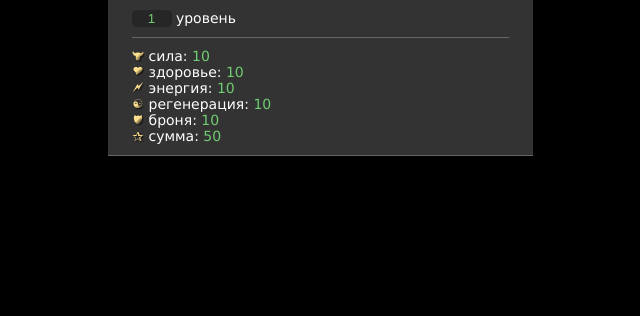
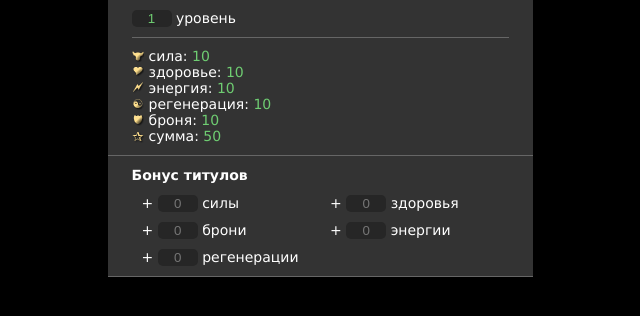
Before and after one commit to SleekHarpy/barbars-calc, a React (Create React App) app: page / in a window 1280 px wide. Shown: the top 316 px of the page, without its empty margins (320-960 px from the left). Built offline with nearby package versions, Linux system fonts and the light colour scheme; the HTML template or start-up script is replaced by a standard one.

Commit message:
add title bonuses component

```diff
--- a/src/App.jsx
+++ b/src/App.jsx
@@ -1,14 +1,18 @@
-import React from 'react';
+import React, {useState} from 'react';
 import './App.scss';
 import HeroCharacteristics from "./components/heroCharacteristics/HeroCharacteristics";
 import Container from "./components/container/Container";
+import TitleBonus from "./components/titleBonus/TitleBonus";
 
 function App() {
-  return (
-    <Container>
-      <HeroCharacteristics />
-    </Container>
-  );
+    const [titleBonuses, setTitleBonuses] = useState({});
+
+    return (
+        <Container>
+            <HeroCharacteristics titleBonuses={titleBonuses} />
+            <TitleBonus handleBonuses={setTitleBonuses} />
+        </Container>
+    );
 }
 
 export default App;
--- a/src/assets/styles/mixins.scss
+++ b/src/assets/styles/mixins.scss
@@ -14,3 +14,10 @@
   border-radius: 5px;
   background-color: $color-field-bg;
 }
+
+@mixin listReset {
+  margin: 0;
+  padding: 0;
+
+  list-style: none;
+}
--- a/src/components/container/Container.jsx
+++ b/src/components/container/Container.jsx
@@ -1,4 +1,5 @@
 import styles from './Container.module.scss';
+
 
 function Container({ children }) {
     return (
--- a/src/components/heroCharacteristics/HeroCharacteristics.jsx
+++ b/src/components/heroCharacteristics/HeroCharacteristics.jsx
@@ -4,7 +4,7 @@ import {useEffect, useState} from "react";
 
 const LEVEL_BONUS = 10;
 
-function HeroCharacteristics() {
+function HeroCharacteristics({titleBonuses}) {
     const [level, setLevel] = useState(1);
     const [strength, setStrength] = useState(0);
     const [health, setHealth] = useState(0);
@@ -20,23 +20,28 @@ function HeroCharacteristics() {
     }, [strength, health, energy, regeneration, shield]);
 
     const handleChangeLevel = (evt) => {
-        const level = evt.target.value;
+        const level = Number(evt.target.value);
 
         setLevel(level);
     };
 
     useEffect(() => {
         countSum();
-    }, [level]);
+    }, [level, titleBonuses]);
 
     const countSum = () => {
         const levelBonus = LEVEL_BONUS * level;
+        const sumStrength = levelBonus + titleBonuses.strength;
+        const sumHealth = levelBonus + titleBonuses.health;
+        const sumEnergy = levelBonus + titleBonuses.energy;
+        const sumRegeneration = levelBonus + titleBonuses.regeneration;
+        const sumShield = levelBonus + titleBonuses.shield;
 
-        setStrength(levelBonus);
-        setHealth(levelBonus);
-        setEnergy(levelBonus);
-        setRegeneration(levelBonus);
-        setShield(levelBonus);
+        setStrength(sumStrength);
+        setHealth(sumHealth);
+        setEnergy(sumEnergy);
+        setRegeneration(sumRegeneration);
+        setShield(sumShield);
     };
 
     return (
--- a/src/components/heroCharacteristics/HeroCharacteristics.module.scss
+++ b/src/components/heroCharacteristics/HeroCharacteristics.module.scss
@@ -18,19 +18,8 @@
   @include field;
 }
 
-input[type=number]::-webkit-inner-spin-button,
-input[type=number]::-webkit-outer-spin-button {
-  -webkit-appearance: none;
-  -moz-appearance: none;
-  appearance: none;
-  margin: 0;
-}
-
 .list {
-  margin: 0;
-  padding: 0;
-
-  list-style: none;
+  @include listReset;
 }
 
 .item {
--- /dev/null
+++ b/src/components/titleBonus/TitleBonus.jsx
@@ -0,0 +1,53 @@
+import styles from './TitleBonus.module.scss';
+import {useEffect, useState} from "react";
+
+function TitleBonus({handleBonuses}) {
+    const [bonuses, setBonuses] = useState({
+        strength: 0,
+        health: 0,
+        shield: 0,
+        energy: 0,
+        regeneration: 0,
+    });
+
+    useEffect(() => {
+        handleBonuses(bonuses);
+    }, [bonuses]);
+
+    const handleChangeBonus = (evt) => {
+        const name = evt.target.name;
+        const value = Number(evt.target.value);
+
+        setBonuses({...bonuses, [name]: value});
+    };
+
+    return (
+        <section className={styles.titleBonus}>
+            <h2 className={styles.title}>Бонус титулов</h2>
+            <ul className={styles.list}>
+                <li className={styles.item}>
+                    + <input className={styles.field} onChange={handleChangeBonus} type="number" id="bonusStrength" name="strength" placeholder="0" min="0"/>
+                    <label htmlFor="bonusStrength"> силы</label>
+                </li>
+                <li className={styles.item}>
+                    + <input className={styles.field} onChange={handleChangeBonus} type="number" id="bonusHealth" name="health" placeholder="0" min="0"/>
+                    <label htmlFor="bonusHealth"> здоровья</label>
+                </li>
+                <li className={styles.item}>
+                    + <input className={styles.field} onChange={handleChangeBonus} type="number" id="bonusShield" name="shield" placeholder="0" min="0"/>
+                    <label htmlFor="bonusShield"> брони</label>
+                </li>
+                <li className={styles.item}>
+                    + <input className={styles.field} onChange={handleChangeBonus} type="number" id="bonusEnergy" name="energy" placeholder="0" min="0"/>
+                    <label htmlFor="bonusEnergy"> энергии</label>
+                </li>
+                <li className={styles.item}>
+                    + <input className={styles.field} onChange={handleChangeBonus} type="number" id="bonusRegeneration" name="regeneration" placeholder="0" min="0"/>
+                    <label htmlFor="bonusRegeneration"> регенерации</label>
+                </li>
+            </ul>
+        </section>
+    );
+}
+
+export default TitleBonus;
--- /dev/null
+++ b/src/components/titleBonus/TitleBonus.module.scss
@@ -0,0 +1,27 @@
+@import "src/assets/styles/variables";
+@import "src/assets/styles/mixins";
+
+.titleBonus {
+  @include divider;
+
+  padding: 0 24px;
+  padding-bottom: 10px;
+}
+
+.title {
+  font-size: 14px;
+}
+
+.list {
+  @include listReset;
+
+  padding-left: 10px;
+
+  display: grid;
+  grid-template-columns: 1fr 1fr;
+  gap: 10px;
+}
+
+.field {
+  @include field;
+}
--- a/src/index.css
+++ b/src/index.css
@@ -18,3 +18,11 @@ body {
 
   background-color: #000000;
 }
+
+input[type=number]::-webkit-inner-spin-button,
+input[type=number]::-webkit-outer-spin-button {
+  -webkit-appearance: none;
+  -moz-appearance: none;
+  appearance: none;
+  margin: 0;
+}
```
